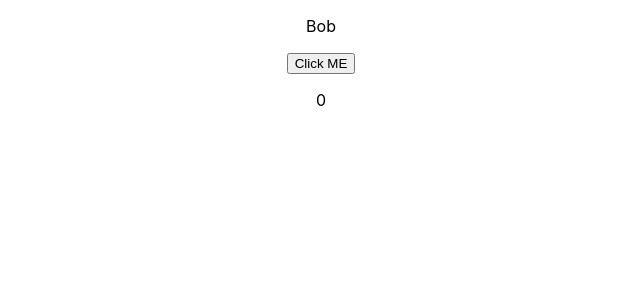
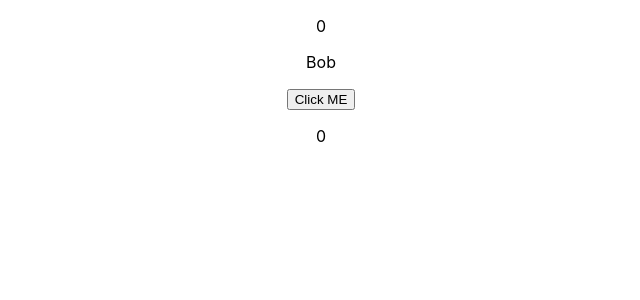
Before and after one commit to SebG-prog/use-reducer-use-context, a React (Create React App) app: page / in a window 1280 px wide. Shown: the top 300 px of the page, without its empty margins (319-959 px from the left). Built offline with nearby package versions, Linux system fonts and the light colour scheme.

Commit message:
Created parallele component architecture to simulate the use of only one element of the state (using Context) isolated in a component.

```diff
--- a/src/App.js
+++ b/src/App.js
@@ -1,5 +1,6 @@
 import React, { useReducer } from 'react';
 import Demo from './components/Demo'
+import Demo2 from './components/Demo2'
 
 import { initialState, reducer } from './reducers/MonReducer'
 import MonContext from './contexts/MonContext'
@@ -11,6 +12,7 @@ const App = () => {
   return (
     <MonContext.Provider value={[state, dispatch]}>
     <div className="App">
+      <Demo2 />
       <Demo />
     </div>
     </MonContext.Provider>
--- /dev/null
+++ b/src/components/CountClick.js
@@ -0,0 +1,11 @@
+import React, { useContext } from 'react'
+import MonContext from '../contexts/MonContext'
+
+const CountClick = () => {
+  const [{click}] = useContext(MonContext)
+  return (
+  <p>{click}</p>
+  )
+}
+
+export default CountClick
--- /dev/null
+++ b/src/components/Demo2.js
@@ -0,0 +1,7 @@
+import React from 'react'
+
+import CountClick from './CountClick'
+
+const Demo2 = () => <CountClick />
+
+export default Demo2
```
